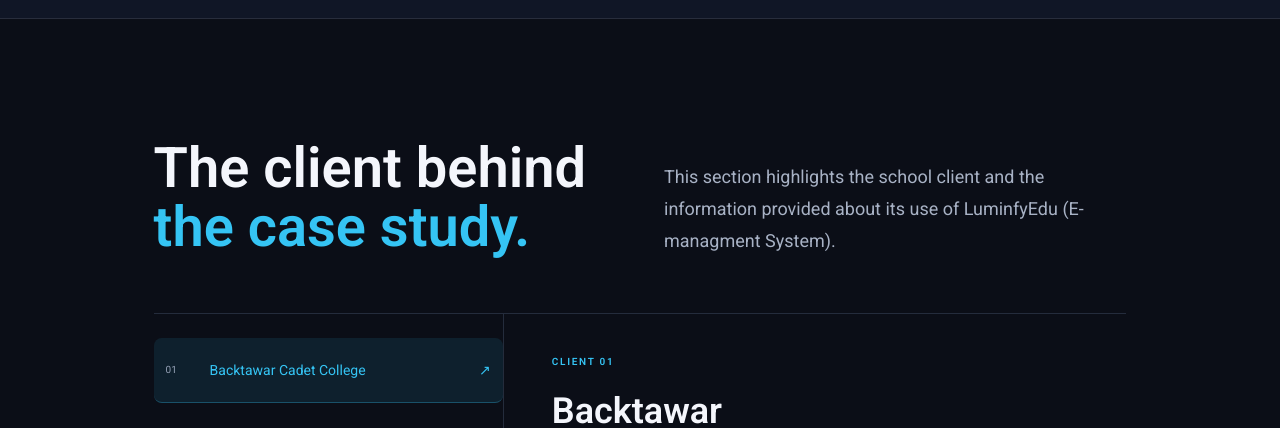
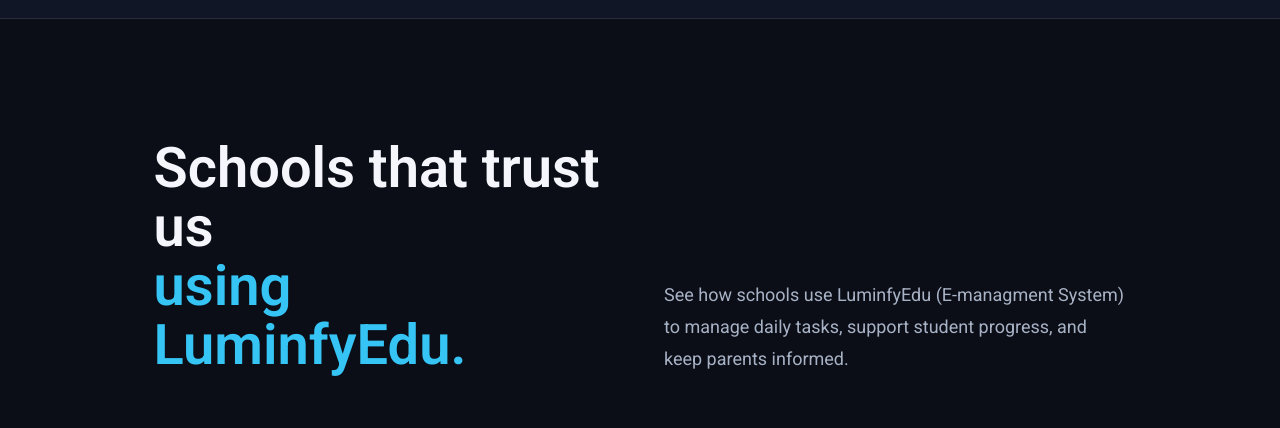
Before and after one commit to GRM458/Case-Study-website, a React (Vite) app: page / in a window 1280 px wide. Shown: the part 5300-5728 px from the top of the page. Built offline with nearby package versions, Linux system fonts and the light colour scheme.

Commit message:
text edit in clint section

```diff
--- a/src/components/sections/ClientSection.tsx
+++ b/src/components/sections/ClientSection.tsx
@@ -19,14 +19,14 @@
             id="client-heading"
             className="section-title mt-8"
           >
-            The client behind
+            Schools that trust us
             <br />
-            <span className="text-cyan">the case study.</span>
+            <span className="text-cyan">using LuminfyEdu.</span>
           </h2>
         </div>
         <p className="section-copy text-copy">
-          This section highlights the school client and the information
-          provided about its use of {productName}.
+          See how schools use {productName} to manage daily tasks, support
+          student progress, and keep parents informed.
         </p>
       </div>
 
```
